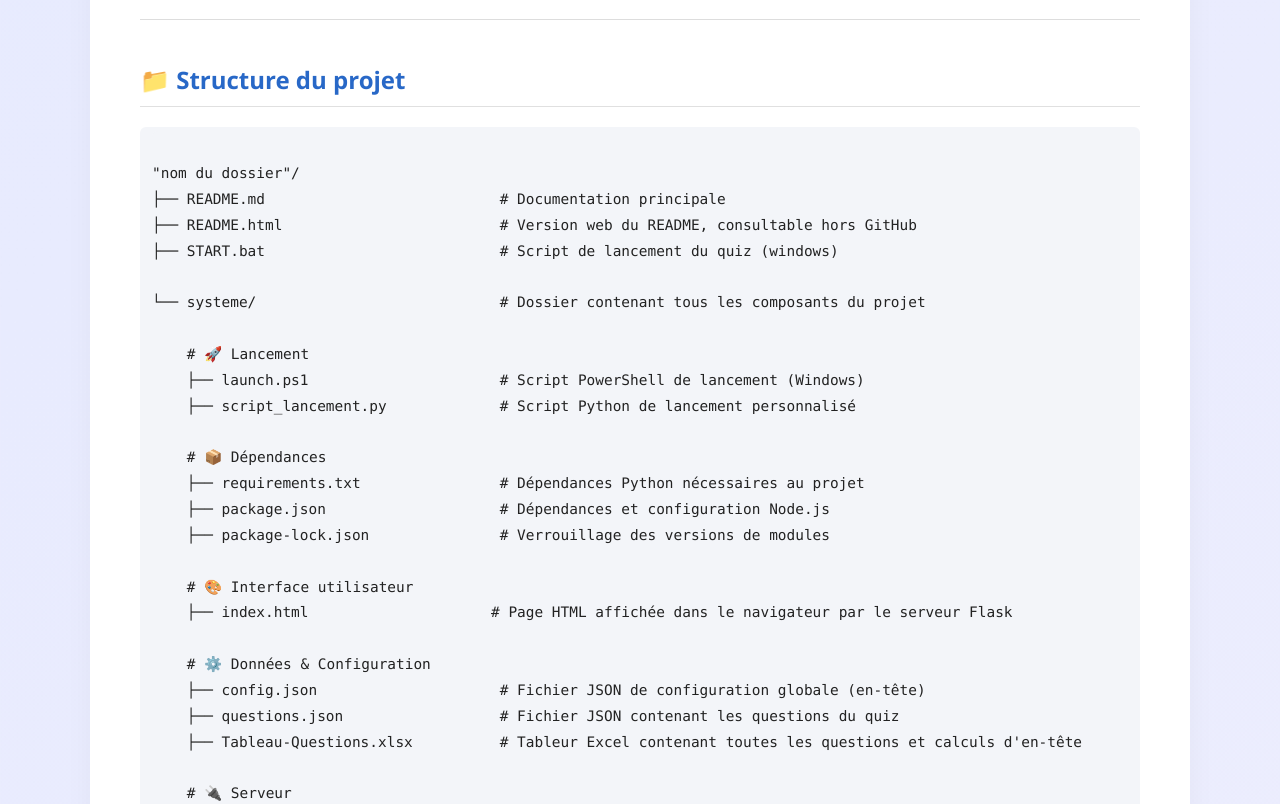
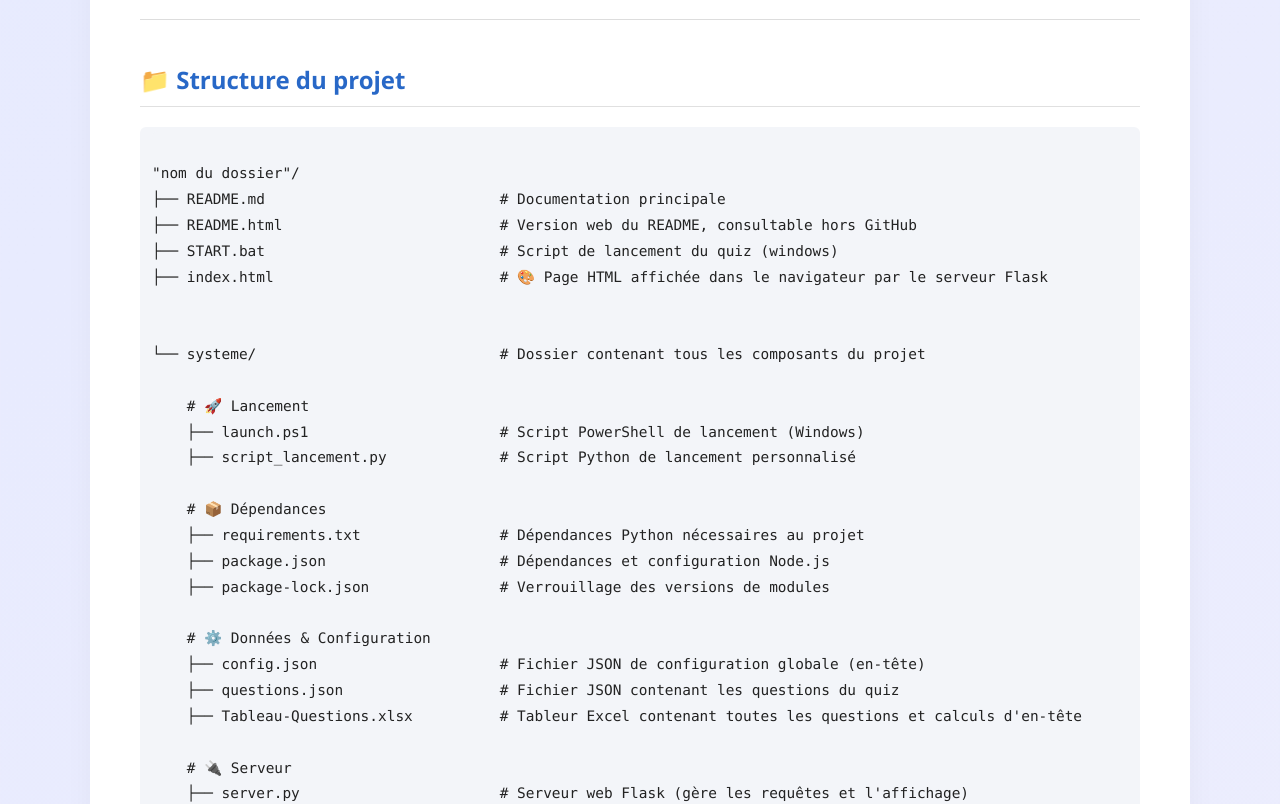
Before and after one commit to ElodieDev45/Quiz_SI_Methivier, a plain HTML site: page README.html in a window 1280 px wide. Shown: the part 3700-4504 px from the top of the page. Drawn offline with Linux system fonts and the light colour scheme; a web font is replaced by a local one.

Commit message:
REDAME mise à jour

```diff
--- a/README.html
+++ b/README.html
@@ -167,6 +167,8 @@
 ├── README.md                           # Documentation principale
 ├── README.html                         # Version web du README, consultable hors GitHub
 ├── START.bat                           # Script de lancement du quiz (windows)
+├── index.html                          # 🎨 Page HTML affichée dans le navigateur par le serveur Flask
+
 
 └── systeme/                            # Dossier contenant tous les composants du projet
 
@@ -178,9 +180,6 @@
     ├── requirements.txt                # Dépendances Python nécessaires au projet
     ├── package.json                    # Dépendances et configuration Node.js
     ├── package-lock.json               # Verrouillage des versions de modules
-
-    # 🎨 Interface utilisateur
-    ├── index.html                     # Page HTML affichée dans le navigateur par le serveur Flask
 
     # ⚙️ Données &amp; Configuration
     ├── config.json                     # Fichier JSON de configuration globale (en-tête)
```
Also changed, not shown: README.md.
